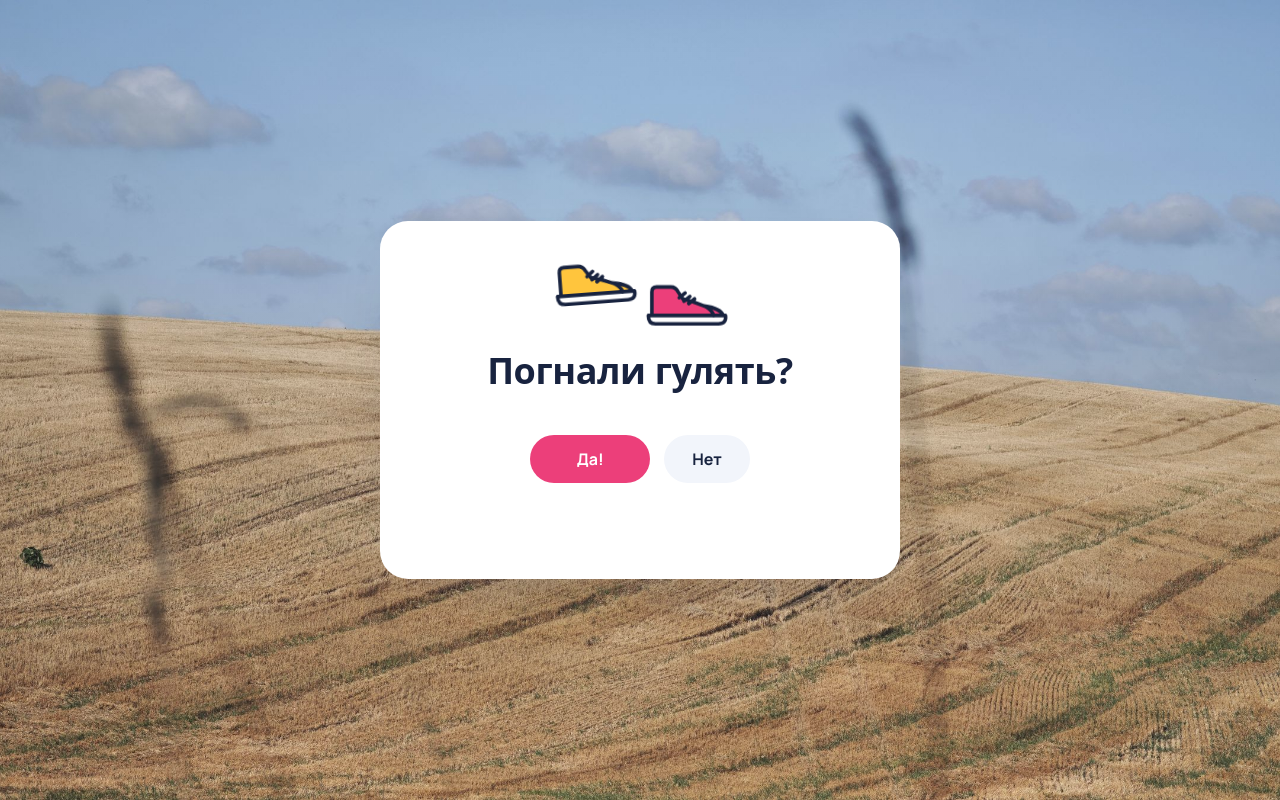
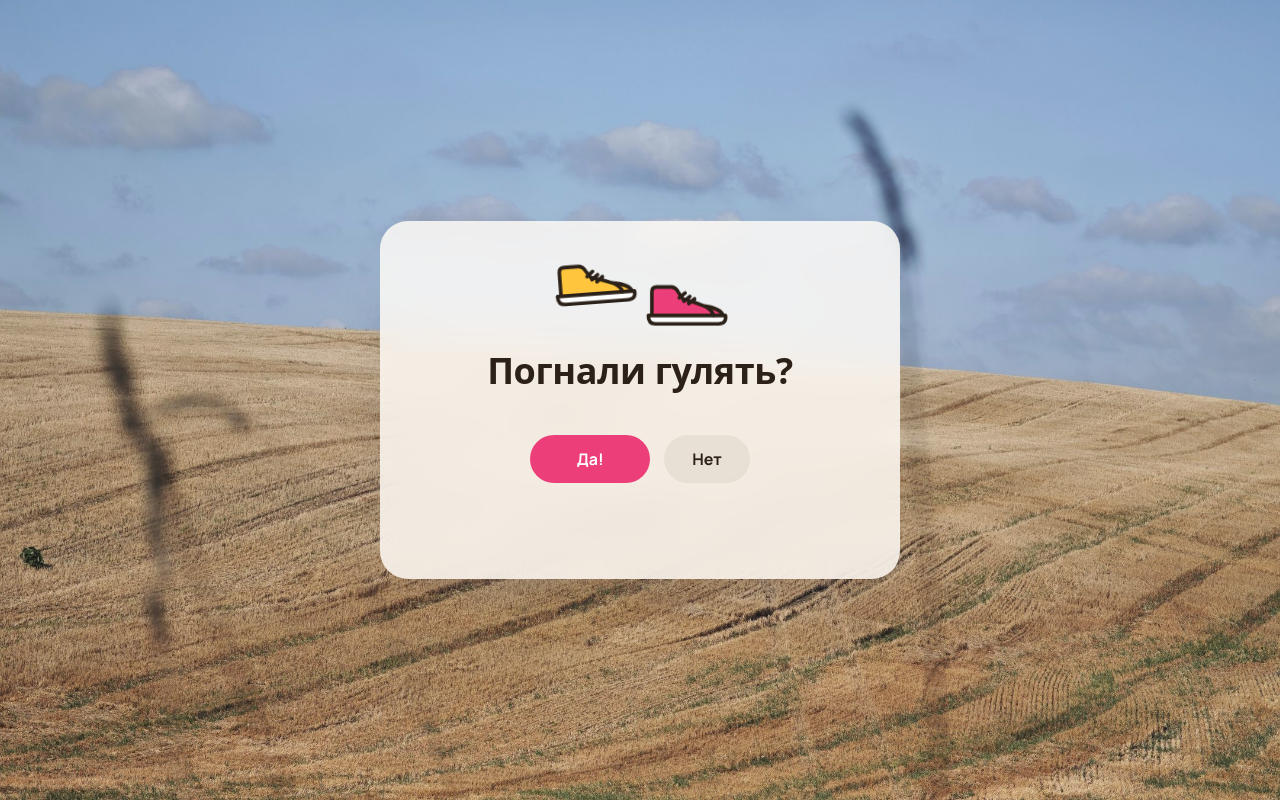
Before and after one commit to Nakitos2077/SuperPC, a browser extension: page invite/index.html in a window 1280 px wide. Drawn offline with Linux system fonts and the light colour scheme; a web font is replaced by a local one.

Commit message:
Invite page: warm glass card that matches the field photo
Co-Authored-By: Claude Opus 5.5 <noreply@anthropic.com>
Claude-Session: https://claude.ai/code/session_01CdvMbxYcSE972FjT8j1dW3

```diff
--- a/invite/index.html
+++ b/invite/index.html
@@ -15,15 +15,16 @@
   --bg: #EAF1FB;
   --dot: #D3DEF0;
   --surface: #FFFFFF;
-  --ink: #18233F;
-  --muted: #5B6782;
-  --line: #D8E0EE;
-  --chip: #F2F5FB;
+  --ink: #2B2118;
+  --muted: #6E6152;
+  --line: #E6DCCD;
+  --chip: rgba(60, 40, 20, .06);
   --accent: #EC3F7A;
   --accent-soft: #FDE3EC;
   --accent-ink: #FFFFFF;
   --sun: #FFC53D;
-  --veil: rgba(234, 241, 251, .08);
+  --veil: rgba(234, 241, 251, .06);
+  --card: rgba(255, 252, 247, .84);
   --field: #90704A;
   --shadow: rgba(24, 35, 63, .22);
   --display: "Unbounded", "Arial Rounded MT Bold", system-ui, sans-serif;
@@ -31,17 +32,19 @@
 }
 @media (prefers-color-scheme: dark) {
   :root:not([data-theme="light"]) {
-    --bg: #0F1528; --dot: #1B2440; --surface: #18213A; --ink: #EEF2FF; --muted: #A3AECB;
-    --line: #2B3658; --chip: #212C4A; --accent: #FF5E93; --accent-soft: #3A2241; --accent-ink: #FFFFFF;
+    --bg: #1A1510; --dot: #2A2219; --surface: #2A221A; --ink: #F7F1E8; --muted: #CDBFAD;
+    --line: rgba(255, 240, 220, .16); --chip: rgba(255, 240, 220, .09); --accent: #FF5E93; --accent-soft: rgba(255, 94, 147, .22); --accent-ink: #FFFFFF;
     --sun: #FFCE5C; --shadow: rgba(0, 0, 0, .55); color-scheme: dark;
-    --veil: rgba(10, 15, 30, .55);
+    --veil: rgba(20, 14, 8, .38);
+    --card: rgba(30, 23, 16, .66);
   }
 }
 :root[data-theme="dark"] {
-  --bg: #0F1528; --dot: #1B2440; --surface: #18213A; --ink: #EEF2FF; --muted: #A3AECB;
-  --line: #2B3658; --chip: #212C4A; --accent: #FF5E93; --accent-soft: #3A2241; --accent-ink: #FFFFFF;
+  --bg: #1A1510; --dot: #2A2219; --surface: #2A221A; --ink: #F7F1E8; --muted: #CDBFAD;
+  --line: rgba(255, 240, 220, .16); --chip: rgba(255, 240, 220, .09); --accent: #FF5E93; --accent-soft: rgba(255, 94, 147, .22); --accent-ink: #FFFFFF;
   --sun: #FFCE5C; --shadow: rgba(0, 0, 0, .55); color-scheme: dark;
-  --veil: rgba(10, 15, 30, .55);
+  --veil: rgba(20, 14, 8, .38);
+  --card: rgba(30, 23, 16, .66);
 }
 
 html, body { height: 100%; }
@@ -67,7 +70,9 @@ body {
   width: 100%;
   max-width: 520px;
   box-sizing: border-box;
-  background: var(--surface);
+  background: var(--card);
+  -webkit-backdrop-filter: blur(18px) saturate(1.15);
+  backdrop-filter: blur(18px) saturate(1.15);
   border-radius: 28px;
   padding: 28px clamp(20px, 5vw, 36px) 30px;
   box-shadow: 0 24px 60px -24px var(--shadow);
@@ -130,7 +135,7 @@ p { margin: 0; }
 /* photo tiles: the picture fills the card, the caption sits on it */
 .opt { position: relative; overflow: hidden; aspect-ratio: 3 / 4; max-width: 100%; padding: 0; border-width: 3px; justify-content: flex-end !important; gap: 0; }
 .thumb { position: absolute; inset: 0; width: 100%; height: 100%; object-fit: cover; display: block; }
-.thumb-icon { display: grid; place-items: center; padding-bottom: 28%; box-sizing: border-box; background: linear-gradient(160deg, #34467A, #1B2443); }
+.thumb-icon { display: grid; place-items: center; padding-bottom: 28%; box-sizing: border-box; background: url("bg.jpg") 50% 50% / cover no-repeat; }
 .opt .thumb-icon svg { width: 56px; height: 56px; color: rgba(255, 255, 255, .9); }
 .opt::after { content: ""; position: absolute; inset: 0; background: linear-gradient(to top, rgba(8, 12, 24, .9), rgba(8, 12, 24, .55) 45%, rgba(8, 12, 24, 0) 78%); pointer-events: none; }
 .cap { position: relative; z-index: 1; width: 100%; box-sizing: border-box; display: flex; flex-direction: column; align-items: center; gap: 4px; padding: 12px 10px 14px; text-align: center; }
```
